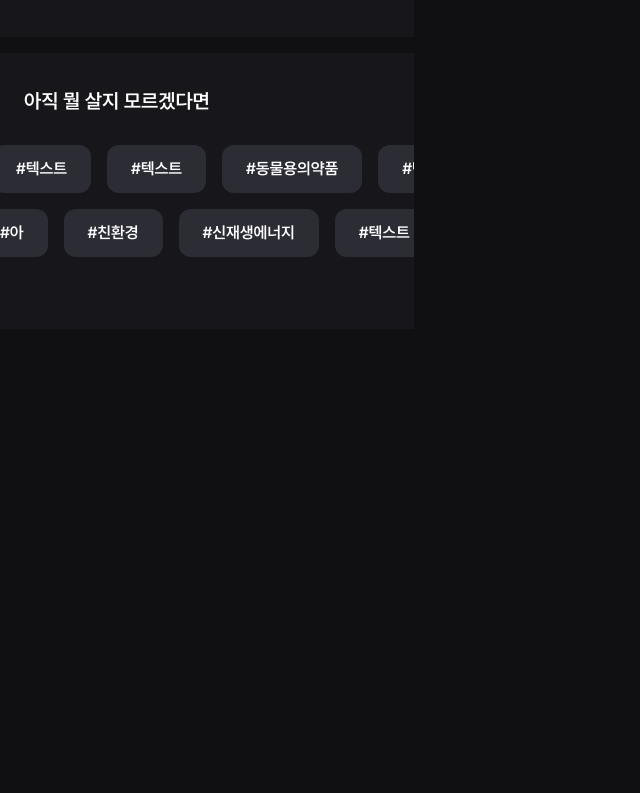
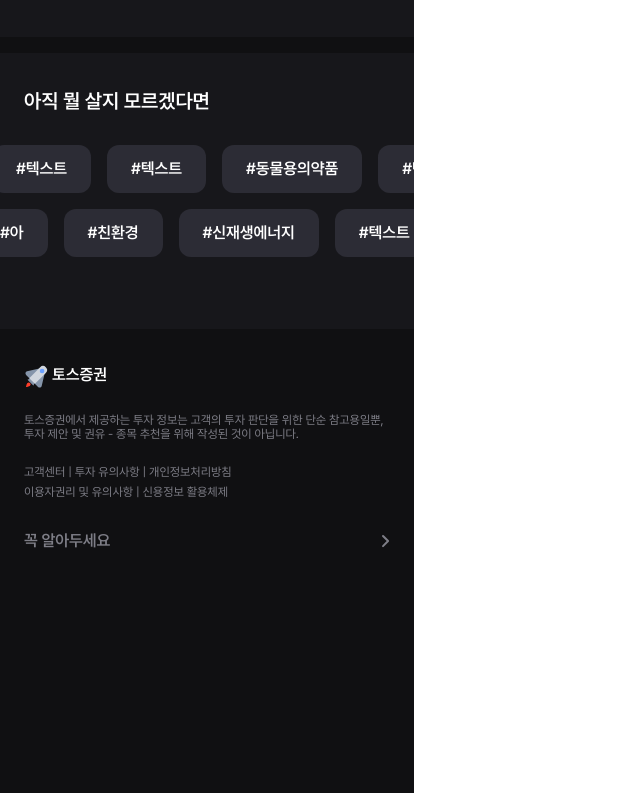
Before and after one commit to heisje/study-clone-toss-stock, a React (Vite) app in the folder ui-system/: page / in a window 1280 px wide. Shown: the part 2994-3787 px from the top of the page, without its empty margins (0-640 px from the left). Before the commit the page ends 3563 px from the top, so only its background shows below. Built offline with nearby package versions, Linux system fonts and the light colour scheme.

Commit message:
feat: Footer.tsx

```diff
--- a/ui-system/src/App.tsx
+++ b/ui-system/src/App.tsx
@@ -23,7 +23,7 @@ import { StockTags } from "@/components/TodayFind/StockTags.tsx";
 
 const Global = styled.div`
   width: 414px;
-  // background-color: #1ea7fd; //var(--black-white-black);
+  background-color: var(--black-white-black);
   font-family:
     "Pretendard Variable",
     Pretendard,
--- a/ui-system/src/components/Footer/index.tsx
+++ b/ui-system/src/components/Footer/index.tsx
@@ -1,5 +1,45 @@
 import Box from "@/components/Box";
+import { SvgIcon } from "@/components/SvgIcon";
+import Flex from "@/components/Layout/Flex.tsx";
+import Text from "@/components/Text";
+import styled from "styled-components";
 
+const FooterContainer = styled(Box)`
+  .etc {
+    color: var(--blue-grey-tone-grey03, #7e7e87);
+  }
+`;
 export const Footer = () => {
-  return <Box pt={15}></Box>;
+  return (
+    <FooterContainer mt={2.25} pb={15} px={1.5}>
+      <Flex>
+        <SvgIcon iconId={"rocket"} size={"1.5rem"} />
+        <Box ml={0.25}>
+          <Text type={"title-4-2"}>토스증권</Text>
+        </Box>
+      </Flex>
+      <Box my={1.5} className={"etc"}>
+        <Text type={"body-6"}>
+          토스증권에서 제공하는 투자 정보는 고객의 투자 판단을 위한 단순
+          참고용일뿐, 투자 제안 및 권유 - 종목 추천을 위해 작성된 것이 아닙니다.
+        </Text>
+      </Box>
+      <Flex direction={"column"} gap={"0.38rem"} className={"etc"}>
+        <Text type={"body-6"}>고객센터 | 투자 유의사항 | 개인정보처리방침</Text>
+        <Text type={"body-6"}>이용자권리 및 유의사항 | 신용정보 활용체제</Text>
+      </Flex>
+      <Box mt={1.88}>
+        <Flex
+          className={"etc"}
+          justify={"space-between"}
+          direction={"row"}
+          gap={"0.38rem"}
+          align={"center"}
+        >
+          <Text type={"title-4-2"}>꼭 알아두세요</Text>
+          <SvgIcon iconId={"arrow_right"} size={"1.5rem"} />
+        </Flex>
+      </Box>
+    </FooterContainer>
+  );
 };
--- a/ui-system/src/shared/global.css
+++ b/ui-system/src/shared/global.css
@@ -16,7 +16,6 @@
 }
 
 body {
-    background-color: var(--black-white-black);
     color: var(--black-white-white);
 }
 
```
Also changed, not shown: 1 other file (tests, documents, lock files or other folders).
